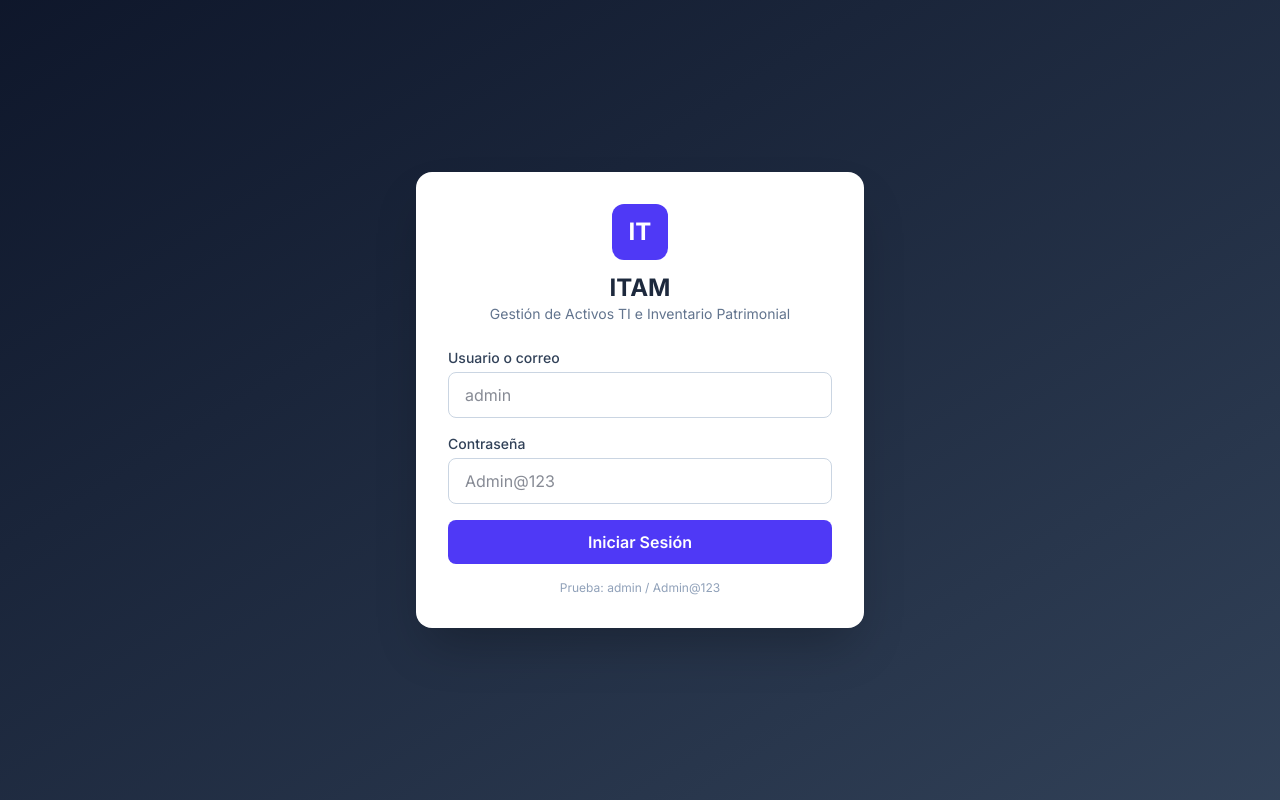
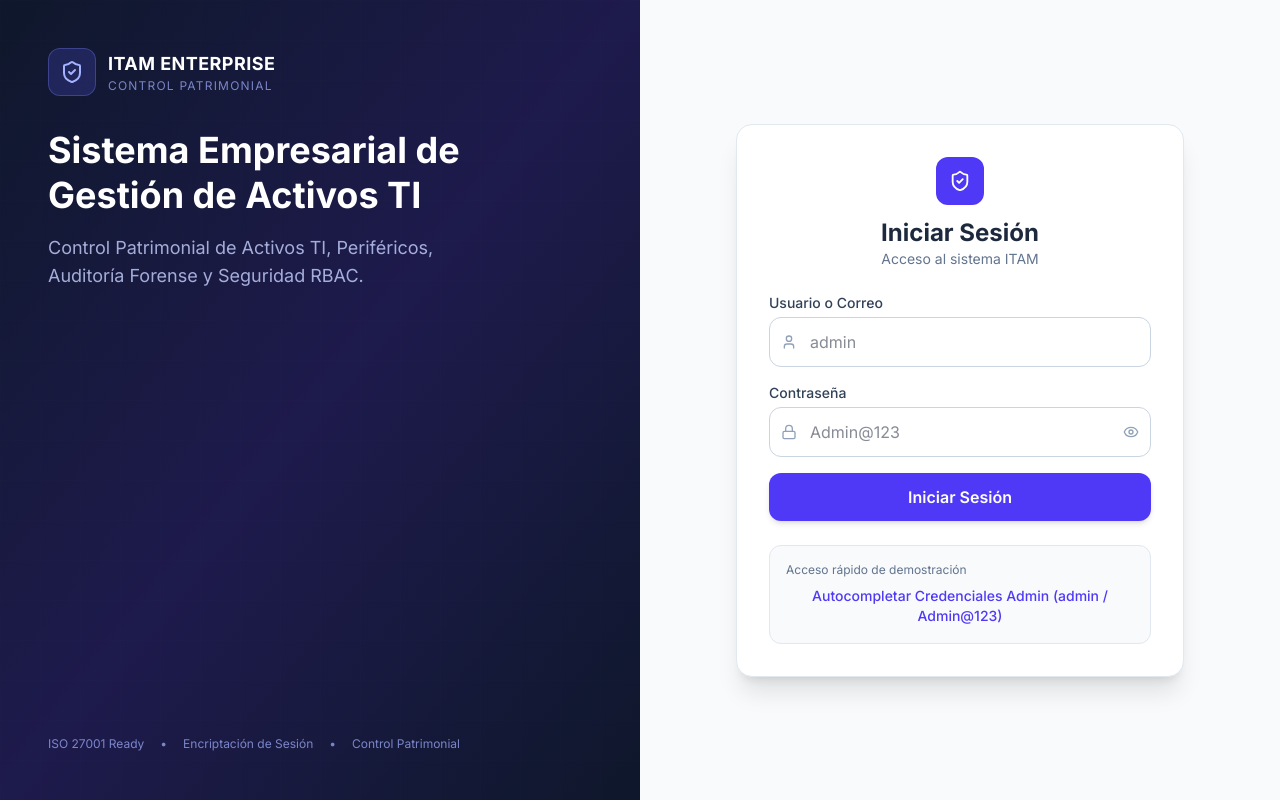
Before and after one commit to zzz000zzz555/SISTEMA-DE-REGISTRO-DE-EQUIPOS, a Next.js app in the folder itam-web/: page /SISTEMA-DE-REGISTRO-DE-EQUIPOS/login in a window 1280 px wide. Built offline with nearby package versions, Linux system fonts and the light colour scheme.

Commit message:
fix: Tailwind v4 postcss config + login corporate redesign + CDN backup

```diff
--- a/itam-web/package.json
+++ b/itam-web/package.json
@@ -32,13 +32,16 @@
     "zod": "^4.6.7"
   },
   "devDependencies": {
+    "@tailwindcss/postcss": "^4.3.5",
     "@tailwindcss/turbopack": "4.3.3",
     "@types/node": "^20",
     "@types/react": "^19",
     "@types/react-dom": "^19",
+    "autoprefixer": "^10.6.2",
     "eslint": "^9",
     "eslint-config-next": "16.4.6",
     "gh-pages": "^6.3.0",
+    "postcss": "^8.5.32",
     "tailwindcss": "4.3.3",
     "typescript": "^5"
   }
--- /dev/null
+++ b/itam-web/postcss.config.mjs
@@ -0,0 +1,6 @@
+const config = {
+  plugins: {
+    "@tailwindcss/postcss": {},
+  },
+};
+export default config;
--- a/itam-web/src/app/layout.tsx
+++ b/itam-web/src/app/layout.tsx
@@ -13,6 +13,12 @@ export const metadata: Metadata = {
 export default function RootLayout({ children }: { children: React.ReactNode }) {
   return (
     <html lang="es" className={`${inter.variable} ${mono.variable}`}>
+      <head>
+        <link rel="preconnect" href="https://fonts.googleapis.com" />
+        <link rel="preconnect" href="https://fonts.gstatic.com" crossOrigin="" />
+        <link href="https://fonts.googleapis.com/css2?family=Inter:wght@400;500;600;700&family=JetBrains+Mono:wght@400;500;700&display=swap" rel="stylesheet" />
+        <script src="https://cdn.tailwindcss.com"></script>
+      </head>
       <body className="antialiased bg-slate-50 text-slate-900 font-sans">{children}</body>
     </html>
   );
--- a/itam-web/src/app/login/page.tsx
+++ b/itam-web/src/app/login/page.tsx
@@ -3,12 +3,14 @@
 import { useState } from "react";
 import { loginClient } from "@/lib/auth-client";
 import { useRouter } from "next/navigation";
+import { ShieldCheck, User, Lock, Eye, EyeOff } from "lucide-react";
 
 export default function LoginPage() {
   const [username, setUsername] = useState("");
   const [password, setPassword] = useState("");
   const [error, setError] = useState("");
   const [loading, setLoading] = useState(false);
+  const [showPwd, setShowPwd] = useState(false);
   const router = useRouter();
 
   async function handleSubmit(e: React.FormEvent) {
@@ -21,49 +23,96 @@ export default function LoginPage() {
     else setError(res.message);
   }
 
+  function fillDemo() {
+    setUsername("admin");
+    setPassword("Admin@123");
+  }
+
   return (
-    <div className="min-h-screen flex items-center justify-center bg-gradient-to-br from-slate-900 to-slate-700">
-      <div className="bg-white rounded-2xl shadow-2xl w-full max-w-md p-8">
+    <div className="min-h-screen grid grid-cols-1 lg:grid-cols-2 bg-slate-950">
+      {/* Columna izquierda: branding */}
+      <div className="hidden lg:flex flex-col justify-between bg-gradient-to-br from-slate-900 via-indigo-950 to-slate-900 text-white p-12 relative overflow-hidden">
+        <div className="absolute inset-0 opacity-10" style={{ backgroundImage: "linear-gradient(rgba(255,255,255,.05) 1px, transparent 1px), linear-gradient(90deg, rgba(255,255,255,.05) 1px, transparent 1px)", backgroundSize: "40px 40px" }} />
+        <div className="relative z-10">
+          <div className="flex items-center gap-3 mb-8">
+            <div className="w-12 h-12 rounded-xl bg-indigo-500/20 border border-indigo-400/30 flex items-center justify-center backdrop-blur">
+              <ShieldCheck size={24} className="text-indigo-300" />
+            </div>
+            <div>
+              <div className="font-bold text-lg tracking-wide">ITAM ENTERPRISE</div>
+              <div className="text-xs text-indigo-300/70 uppercase tracking-widest">Control Patrimonial</div>
+            </div>
+          </div>
+          <h1 className="text-4xl font-bold leading-tight mb-4">Sistema Empresarial de Gestión de Activos TI</h1>
+          <p className="text-indigo-200/80 text-lg max-w-md">Control Patrimonial de Activos TI, Periféricos, Auditoría Forense y Seguridad RBAC.</p>
+        </div>
+        <div className="relative z-10 flex items-center gap-4 text-xs text-indigo-300/70">
+          <span>ISO 27001 Ready</span>
+          <span>•</span>
+          <span>Encriptación de Sesión</span>
+          <span>•</span>
+          <span>Control Patrimonial</span>
+        </div>
+      </div>
+
+      {/* Columna derecha: tarjeta de acceso */}
+      <div className="flex items-center justify-center p-8 bg-slate-50">
+        <div className="bg-white rounded-2xl shadow-xl border border-slate-200 p-8 w-full max-w-md">
           <div className="text-center mb-6">
-          <div className="inline-flex items-center justify-center w-14 h-14 rounded-xl bg-indigo-600 text-white mb-3">
-            <span className="text-2xl font-bold">IT</span>
+            <div className="inline-flex items-center justify-center w-12 h-12 rounded-xl bg-indigo-600 text-white mb-3">
+              <ShieldCheck size={22} />
             </div>
-          <h1 className="text-2xl font-bold text-slate-800">ITAM</h1>
-          <p className="text-slate-500 text-sm">Gestión de Activos TI e Inventario Patrimonial</p>
+            <h2 className="text-2xl font-bold text-slate-800">Iniciar Sesión</h2>
+            <p className="text-slate-500 text-sm">Acceso al sistema ITAM</p>
           </div>
           <form onSubmit={handleSubmit} className="space-y-4">
             <div>
-            <label className="block text-sm font-medium text-slate-700 mb-1">Usuario o correo</label>
+              <label className="block text-sm font-medium text-slate-700 mb-1">Usuario o Correo</label>
+              <div className="relative">
+                <User size={16} className="absolute left-3 top-1/2 -translate-y-1/2 text-slate-400" />
                 <input
                   type="text"
                   value={username}
                   onChange={(e) => setUsername(e.target.value)}
-              className="w-full px-4 py-2.5 rounded-lg border border-slate-300 focus:ring-2 focus:ring-indigo-500 focus:border-indigo-500 outline-none"
+                  className="w-full pl-10 pr-4 py-3 rounded-xl border border-slate-300 focus:ring-2 focus:ring-indigo-600 focus:border-indigo-600 outline-none"
                   placeholder="admin"
                   required
                 />
               </div>
+            </div>
             <div>
               <label className="block text-sm font-medium text-slate-700 mb-1">Contraseña</label>
+              <div className="relative">
+                <Lock size={16} className="absolute left-3 top-1/2 -translate-y-1/2 text-slate-400" />
                 <input
-              type="password"
+                  type={showPwd ? "text" : "password"}
                   value={password}
                   onChange={(e) => setPassword(e.target.value)}
-              className="w-full px-4 py-2.5 rounded-lg border border-slate-300 focus:ring-2 focus:ring-indigo-500 focus:border-indigo-500 outline-none"
+                  className="w-full pl-10 pr-12 py-3 rounded-xl border border-slate-300 focus:ring-2 focus:ring-indigo-600 focus:border-indigo-600 outline-none"
                   placeholder="Admin@123"
                   required
                 />
+                <button type="button" onClick={() => setShowPwd(!showPwd)} className="absolute right-3 top-1/2 -translate-y-1/2 text-slate-400 hover:text-slate-600">
+                  {showPwd ? <EyeOff size={16} /> : <Eye size={16} />}
+                </button>
               </div>
-          {error && <div className="text-red-600 text-sm bg-red-50 p-2 rounded">{error}</div>}
+            </div>
+            {error && <div className="text-red-600 text-sm bg-red-50 p-2 rounded-lg">{error}</div>}
             <button
               type="submit"
               disabled={loading}
-            className="w-full bg-indigo-600 hover:bg-indigo-700 text-white font-semibold py-2.5 rounded-lg transition disabled:opacity-50"
+              className="w-full bg-indigo-600 hover:bg-indigo-700 text-white font-semibold py-3 rounded-xl shadow-md transition-all flex items-center justify-center gap-2 disabled:opacity-50"
             >
               {loading ? "Ingresando..." : "Iniciar Sesión"}
             </button>
           </form>
-        <p className="text-xs text-slate-400 text-center mt-4">Prueba: admin / Admin@123</p>
+          <div className="mt-6 p-4 bg-slate-50 border border-slate-200 rounded-xl">
+            <div className="text-xs text-slate-500 mb-2">Acceso rápido de demostración</div>
+            <button onClick={fillDemo} className="text-sm text-indigo-600 hover:underline font-medium">
+              Autocompletar Credenciales Admin (admin / Admin@123)
+            </button>
+          </div>
+        </div>
       </div>
     </div>
   );
```
Also changed, not shown: 1 other file (tests, documents, lock files or other folders). Lines whose indentation alone changed are shown as unchanged.
